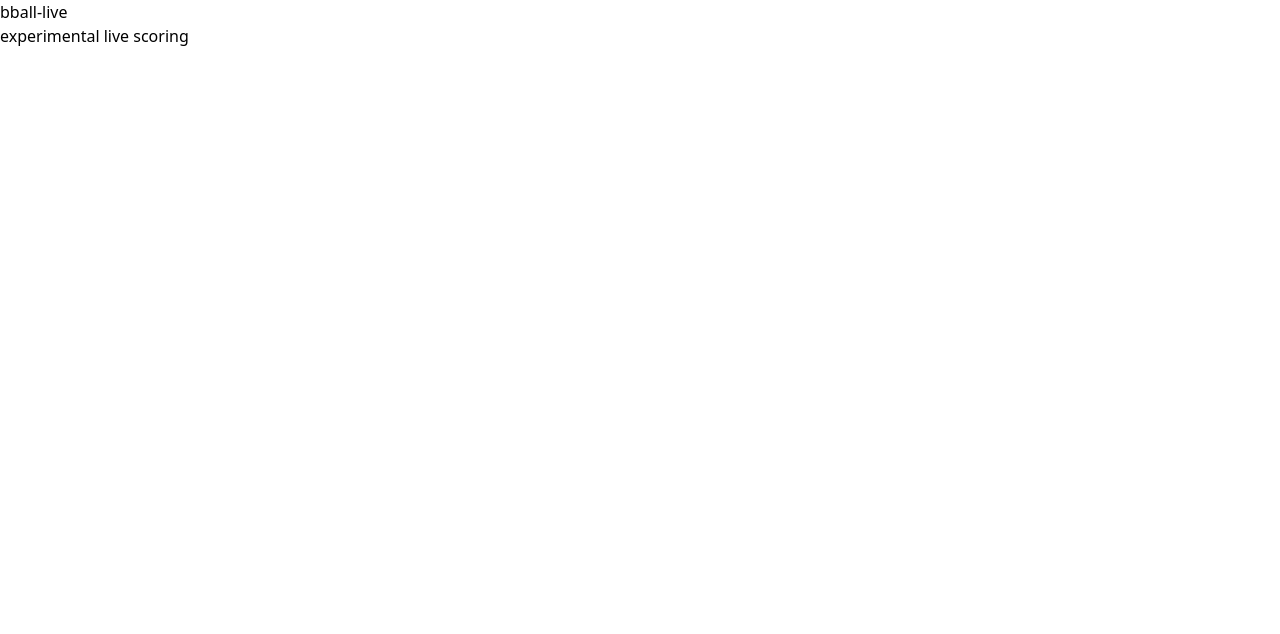
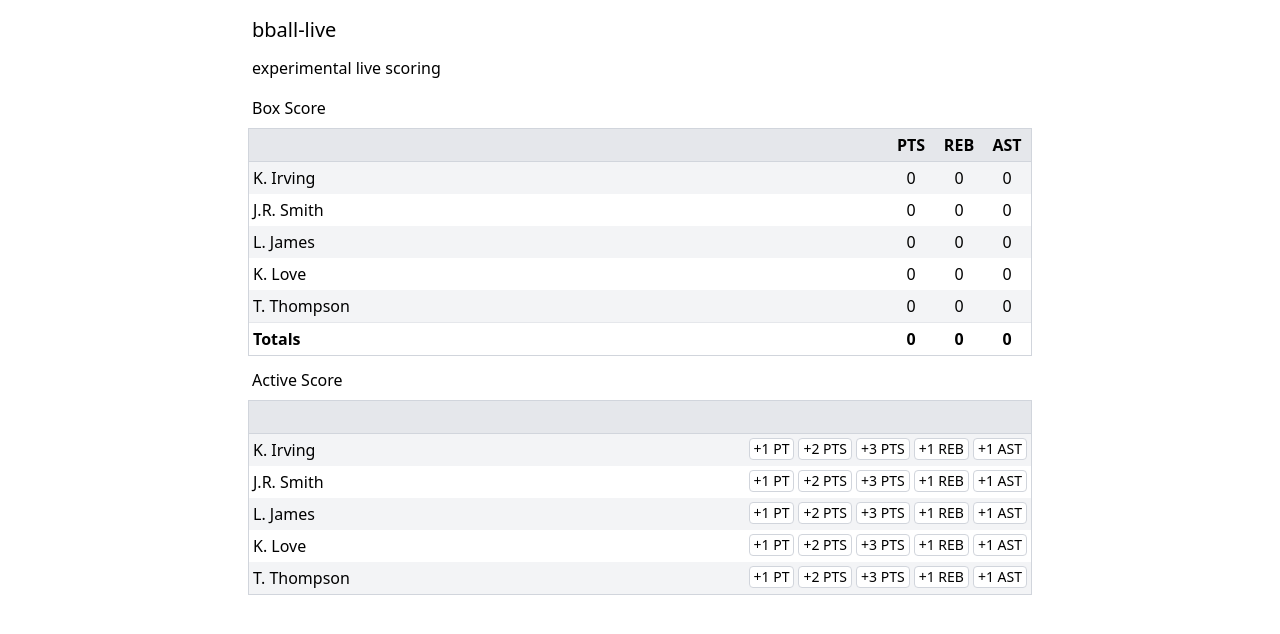
Before and after one commit to ober9k/bball-live, an Angular app: page / in a window 1280 px wide. Shown: the top 634 px of the page. Built offline with nearby package versions, Linux system fonts and the light colour scheme.

Commit message:
Added work in progress for points, rebounds, assists

```diff
--- a/src/app/app.html
+++ b/src/app/app.html
@@ -1,7 +1,44 @@
-<main class="main">
-  <div class="content">
-    <h1>bball-live</h1>
-    <p>experimental live scoring</p>
+<main class="main mx-auto max-w-200">
+  <div class="content p-2">
+    <h1 class="text-xl my-1 p-1 font-medium">
+      bball-live
+    </h1>
+    <p class="p-1">
+      experimental live scoring
+    </p>
+    <h2 class="my-1 mt-2 p-1 font-medium">
+      Box Score
+    </h2>
+    <app-box-score-table [playerStatsLogs]="playerStatsLogs()" />
+    <h2 class="my-1 mt-2 p-1 font-medium">
+      Active Score
+    </h2>
+    <div class="border-1 border-gray-300">
+      <table class="w-full">
+        <thead>
+        <tr class="border-b border-gray-300 bg-gray-200">
+          <th class="w-auto p-1 text-left">&nbsp;</th>
+          <th class="w-auto p-1 text-right">&nbsp;</th>
+        </tr>
+        </thead>
+        <tbody>
+          @for (playerStatsLog of playerStatsLogs(); track playerStatsLog.id) {
+            <tr class="odd:bg-gray-100">
+              <td class="w-auto p-1">
+                {{ playerStatsLog.player.name }}
+              </td>
+              <td class="w-auto p-1 text-right flex gap-1 justify-end">
+                <button class="border-1 border-gray-300 rounded-sm bg-white px-1 text-sm cursor-pointer hover:bg-gray-100" (click)="addPoints(playerStatsLog, 1)">+1 PT</button>
+                <button class="border-1 border-gray-300 rounded-sm bg-white px-1 text-sm cursor-pointer hover:bg-gray-100" (click)="addPoints(playerStatsLog, 2)">+2 PTS</button>
+                <button class="border-1 border-gray-300 rounded-sm bg-white px-1 text-sm cursor-pointer hover:bg-gray-100" (click)="addPoints(playerStatsLog, 2)">+3 PTS</button>
+                <button class="border-1 border-gray-300 rounded-sm bg-white px-1 text-sm cursor-pointer hover:bg-gray-100" (click)="addRebounds(playerStatsLog, 1)">+1 REB</button>
+                <button class="border-1 border-gray-300 rounded-sm bg-white px-1 text-sm cursor-pointer hover:bg-gray-100" (click)="addAssists(playerStatsLog, 1)">+1 AST</button>
+              </td>
+            </tr>
+          }
+        </tbody>
+      </table>
+    </div>
   </div>
 </main>
 
--- a/src/app/app.ts
+++ b/src/app/app.ts
@@ -1,12 +1,84 @@
+import { BoxScoreTable } from '@/components/box-score-table/box-score-table';
+import { mockPlayers } from '@/data/mock/players';
+import { PlayerStatsLog } from '@/types/logs/PlayerStatsLog';
+import { Player } from '@/types/Player';
 import { Component, signal } from '@angular/core';
 import { RouterOutlet } from '@angular/router';
 
 @Component({
   selector: 'app-root',
-  imports: [RouterOutlet],
+  imports: [RouterOutlet, BoxScoreTable],
   templateUrl: './app.html',
-  styleUrl: './app.css'
+  styleUrl: './app.css',
+  standalone: true,
 })
 export class App {
   protected readonly title = signal('bball-live');
+
+  playerStatsLogs = signal(mockPlayers
+    .map((player) => App.generatePlayerStatsLog(player))
+  );
+
+  /**
+   * Duplicated logic for points/rebounds/assists (for now).
+   * @param playerStatsLog
+   * @param value
+   */
+  addPoints(playerStatsLog: PlayerStatsLog, value: number): void {
+    this.playerStatsLogs.update((playerStagsLogs) => {
+      const log = playerStagsLogs.find((log) => log.id === playerStatsLog.id);
+
+      if (log) {
+        log.stats.points = log.stats.points + value;
+      }
+
+      return [ ... playerStagsLogs ];
+    });
+  }
+
+  /**
+   * Duplicated logic for points/rebounds/assists (for now).
+   * @param playerStatsLog
+   * @param value
+   */
+  addRebounds(playerStatsLog: PlayerStatsLog, value: number): void {
+    this.playerStatsLogs.update((playerStagsLogs) => {
+      const log = playerStagsLogs.find((log) => log.id === playerStatsLog.id);
+
+      if (log) {
+        log.stats.rebounds = log.stats.rebounds + value;
+      }
+
+      return [ ... playerStagsLogs ];
+    });
+  }
+
+  /**
+   * Duplicated logic for points/rebounds/assists (for now).
+   * @param playerStatsLog
+   * @param value
+   */
+  addAssists(playerStatsLog: PlayerStatsLog, value: number): void {
+    this.playerStatsLogs.update((playerStagsLogs) => {
+      const log = playerStagsLogs.find((log) => log.id === playerStatsLog.id);
+
+      if (log) {
+        log.stats.assists = log.stats.assists + value;
+      }
+
+      return [ ... playerStagsLogs ];
+    });
+  }
+
+  /* this can be in a util function later */
+  private static generatePlayerStatsLog(player: Player): PlayerStatsLog {
+    const stats = {
+      points: 0,
+      rebounds: 0,
+      assists: 0,
+    };
+
+    return { id: player.id, player, stats };
+  }
+
 }
```
